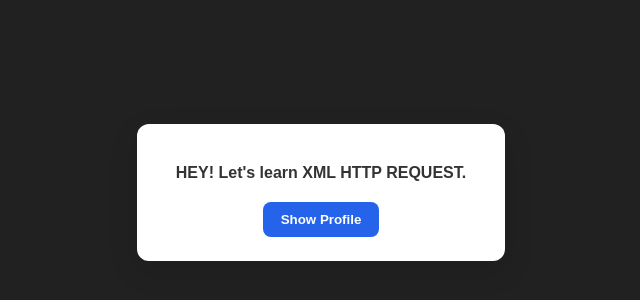
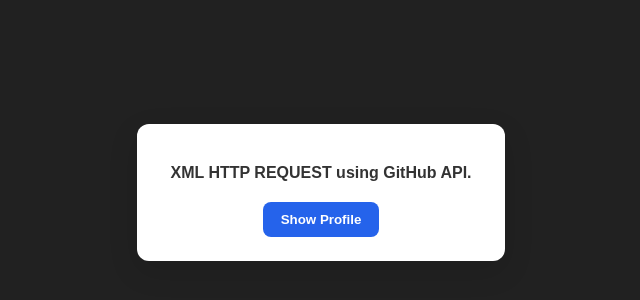
Before and after one commit to hellosamyak/JS-Odyssey, a plain HTML site: page 08_advance_one/APIRequest.html in a window 1280 px wide. Shown: the part 208-508 px from the top of the page, 319-959 px from the left. Drawn offline with Linux system fonts and the light colour scheme.

Commit message:
fix: improve text

```diff
--- a/08_advance_one/APIRequest.html
+++ b/08_advance_one/APIRequest.html
@@ -81,7 +81,7 @@
 
 <body style="background-color: #212121; color: #fff">
   <div class="profile-box">
-    <p>HEY! Let's learn XML HTTP REQUEST.</p>
+    <p>XML HTTP REQUEST using GitHub API.</p>
 
     <button>Show Profile</button>
 
```
